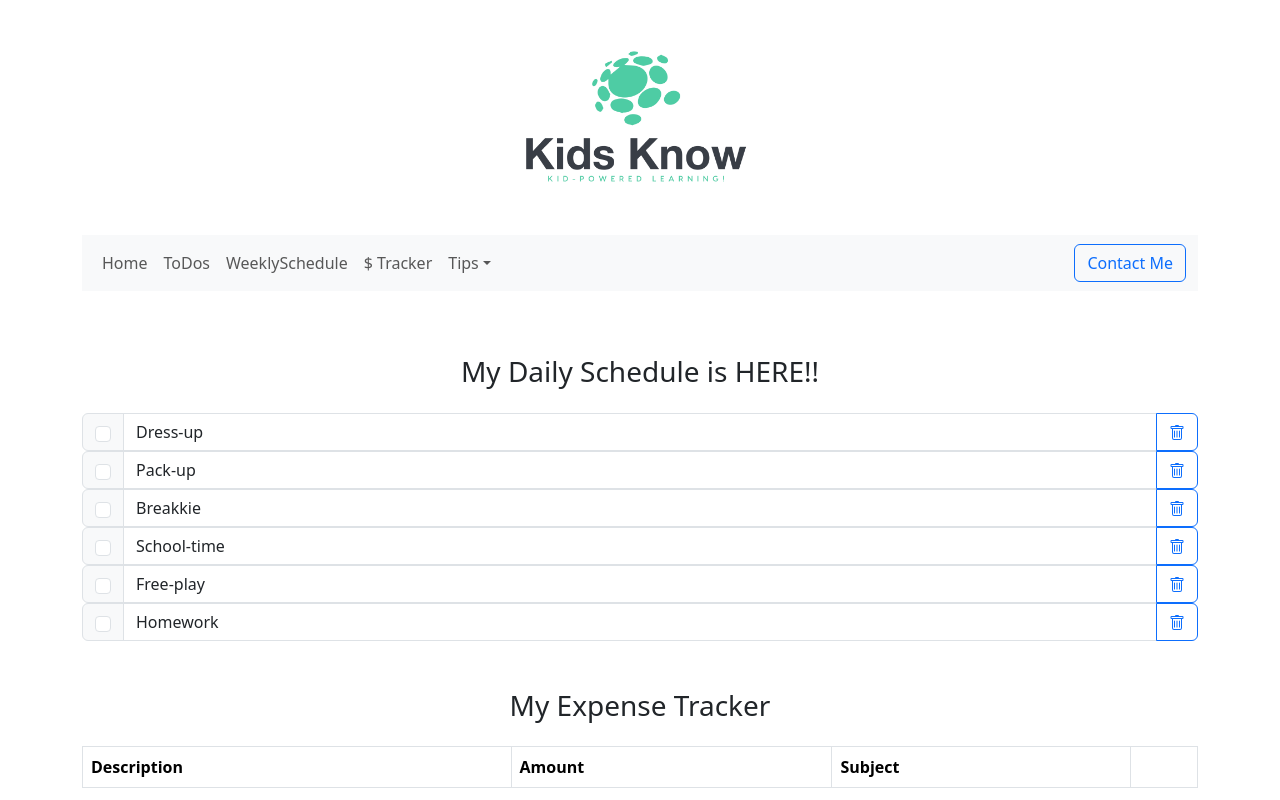
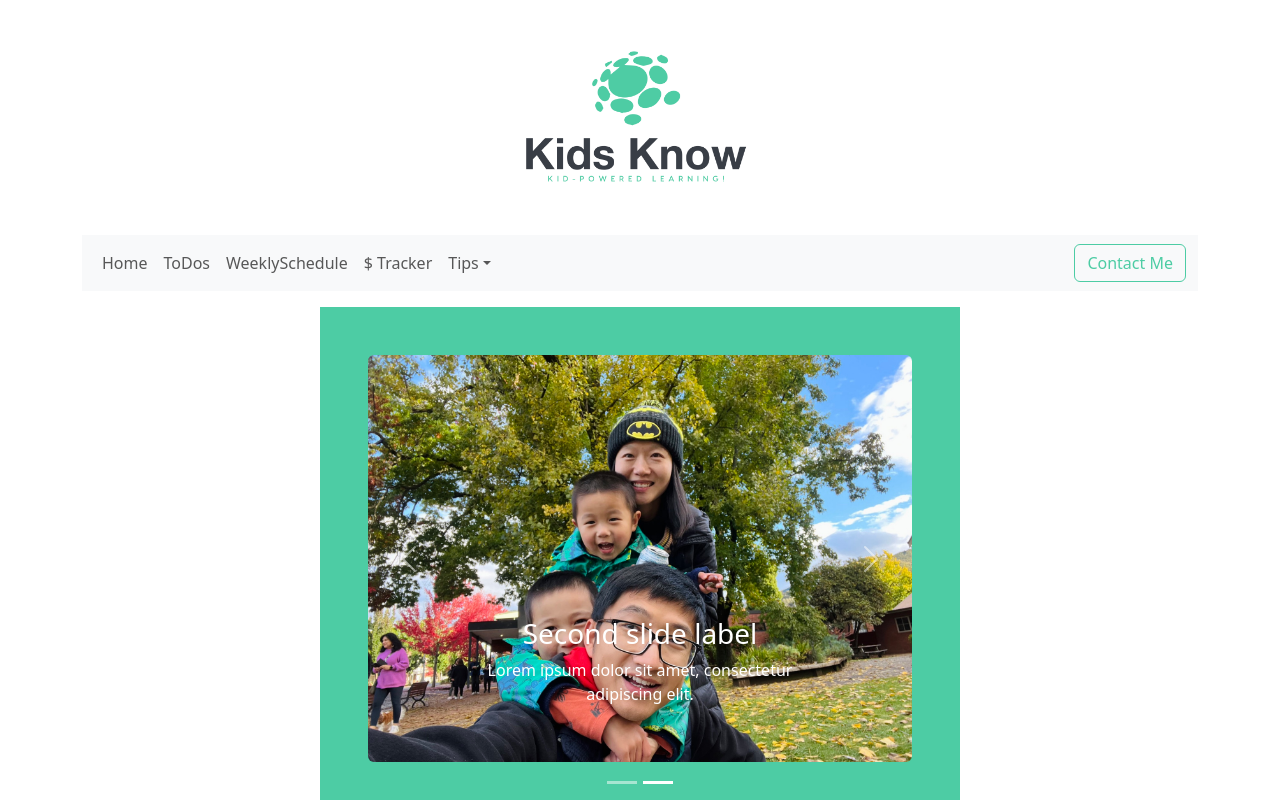
Before and after one commit to YuJi-2023/kids-know, a React (Create React App) app: page / in a window 1280 px wide. Shown: the top 800 px of the page. Built offline with nearby package versions, Linux system fonts and the light colour scheme.

Commit message:
add HomePageSlides modify primary and secondary theme colors

```diff
--- /dev/null
+++ b/src/components/HomePage/AboutUs.js
@@ -0,0 +1,32 @@
+import React from "react";
+import Image from "react-bootstrap/Image";
+import Carousel from "react-bootstrap/Carousel";
+import slide_1 from "../../assests/HomePageSlides/slide_1.jpg";
+import slide_2 from "../../assests/HomePageSlides/slide_2.jpg";
+import { Container } from "react-bootstrap";
+const AboutUs = () => {
+  return (
+    <>
+      <Container className="bg-primary px-5 d-block w-50" fluid>
+        <Carousel className="py-5">
+          <Carousel.Item>
+            <img className="d-block w-100 rounded" src={slide_1} alt="First slide" />
+            <Carousel.Caption>
+              <h3>First slide label</h3>
+              <p>Nulla vitae elit libero, a pharetra augue mollis interdum.</p>
+            </Carousel.Caption>
+          </Carousel.Item>
+          <Carousel.Item>
+            <img className="d-block w-100 rounded" src={slide_2} alt="First slide" />
+            <Carousel.Caption>
+              <h3>Second slide label</h3>
+              <p>Lorem ipsum dolor sit amet, consectetur adipiscing elit.</p>
+            </Carousel.Caption>
+          </Carousel.Item>
+        </Carousel>
+      </Container>
+    </>
+  );
+};
+
+export default AboutUs;
--- a/src/components/HomePage/ExpenseTracker.js
+++ b/src/components/HomePage/ExpenseTracker.js
@@ -5,7 +5,7 @@ const ExpenseTracker = () => {
   return (
     <>
       <Container>
-        <h3 className="text-center mb-4">My Expense Tracker</h3>
+        <h3 className="text-center mb-4 text-primary">My Expense Tracker</h3>
         <div>
           <table className="table table-bordered">
             <thead>
--- a/src/components/HomePage/Home.js
+++ b/src/components/HomePage/Home.js
@@ -3,11 +3,13 @@ import Header from "../Layout/Header/Header";
 import Footer from "../Layout/Footer/Footer";
 import Todos from "./Todos";
 import ExpenseTracker from "./ExpenseTracker";
+import AboutUs from "./AboutUs";
 
 function Home() {
   return (
     <>
       <Header />
+      <AboutUs />
       <Todos />
       <ExpenseTracker />
       <Footer />
--- a/src/components/HomePage/Todos.js
+++ b/src/components/HomePage/Todos.js
@@ -8,7 +8,7 @@ const Todos = () => {
   return (
     <>
       <Container className="my-5">
-        <h3 className="text-center mb-4"> My Daily Schedule is HERE!!</h3>
+        <h3 className="text-center mb-4 text-primary"> My Daily Schedule is HERE!!</h3>
         <div>
           {todos.map((todo) => (
             <TodoItem
--- a/src/components/UI/todolist.js
+++ b/src/components/UI/todolist.js
@@ -2,7 +2,6 @@ import InputGroup from "react-bootstrap/InputGroup";
 import FormControl from "react-bootstrap/FormControl";
 import { Button } from "react-bootstrap";
 import { Trash } from "react-bootstrap-icons";
-import "bootstrap/dist/css/bootstrap.min.css";
 
 export function TodoList() {
   return [
--- a/src/custom-colors.scss
+++ b/src/custom-colors.scss
@@ -1,11 +1,6 @@
-@import "../node_modules/bootstrap/scss/functions";
-@import "../node_modules/bootstrap/scss/_variables";
-@import "../node_modules/bootstrap/scss/mixins";
 
 
-$theme-colors: (
-  "primary": #4dcca4,
-  "secondary": #6d757d
-);
+  $primary: #4dcca4;
+  $secondary: #6d757d;
 
 @import "../node_modules/bootstrap/scss/bootstrap";
--- a/src/index.css
+++ /dev/null
@@ -1,13 +0,0 @@
-body {
-  margin: 0;
-  font-family: -apple-system, BlinkMacSystemFont, 'Segoe UI', 'Roboto', 'Oxygen',
-    'Ubuntu', 'Cantarell', 'Fira Sans', 'Droid Sans', 'Helvetica Neue',
-    sans-serif;
-  -webkit-font-smoothing: antialiased;
-  -moz-osx-font-smoothing: grayscale;
-}
-
-code {
-  font-family: source-code-pro, Menlo, Monaco, Consolas, 'Courier New',
-    monospace;
-}
--- a/src/index.js
+++ b/src/index.js
@@ -1,5 +1,5 @@
 import { createRoot } from "react-dom/client";
-import "./index.scss";
+import "./custom-colors.scss";
 import App from "./App";
 
 createRoot(document.getElementById("root")).render(<App />);
```
Also changed, not shown: src/assests/HomePageSlides/slide_2.jpg (added), 1 other file (tests, documents, lock files or other folders).
